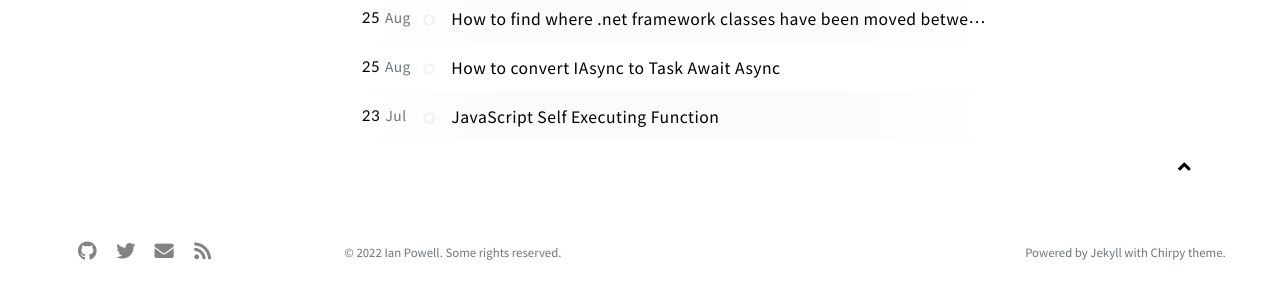
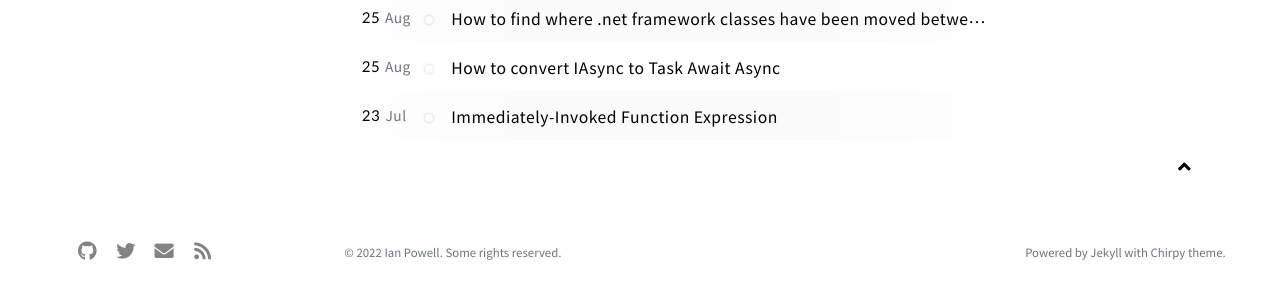
Before and after one commit to ianpowell2017/ianpowell2017.github.io, a Jekyll site: the page built from _tabs/archives.md, in a window 1280 px wide and 900 px high, scrolled down 575 px. Shown: the part 600-897 px from the top of the window. Built offline with Jekyll 4.4.1, drawn with Linux system fonts in a browser that asks for light colours; nearby versions of some CDN libraries; comment, search, counter and statistics services are not loaded.

Commit message:
Updated IIFE

```diff
--- a/_posts/2016-07-23-javascript-self-executing-function.md
+++ b/_posts/2016-07-23-imediately-invoked-function-expression.md
@@ -1,5 +1,5 @@
 ---
-title: JavaScript Self Executing Function
+title: Immediately-Invoked Function Expression
 author: ianpowell
 date: 2016-07-23 18:54:00 +0100
 categories: [.net]
```
